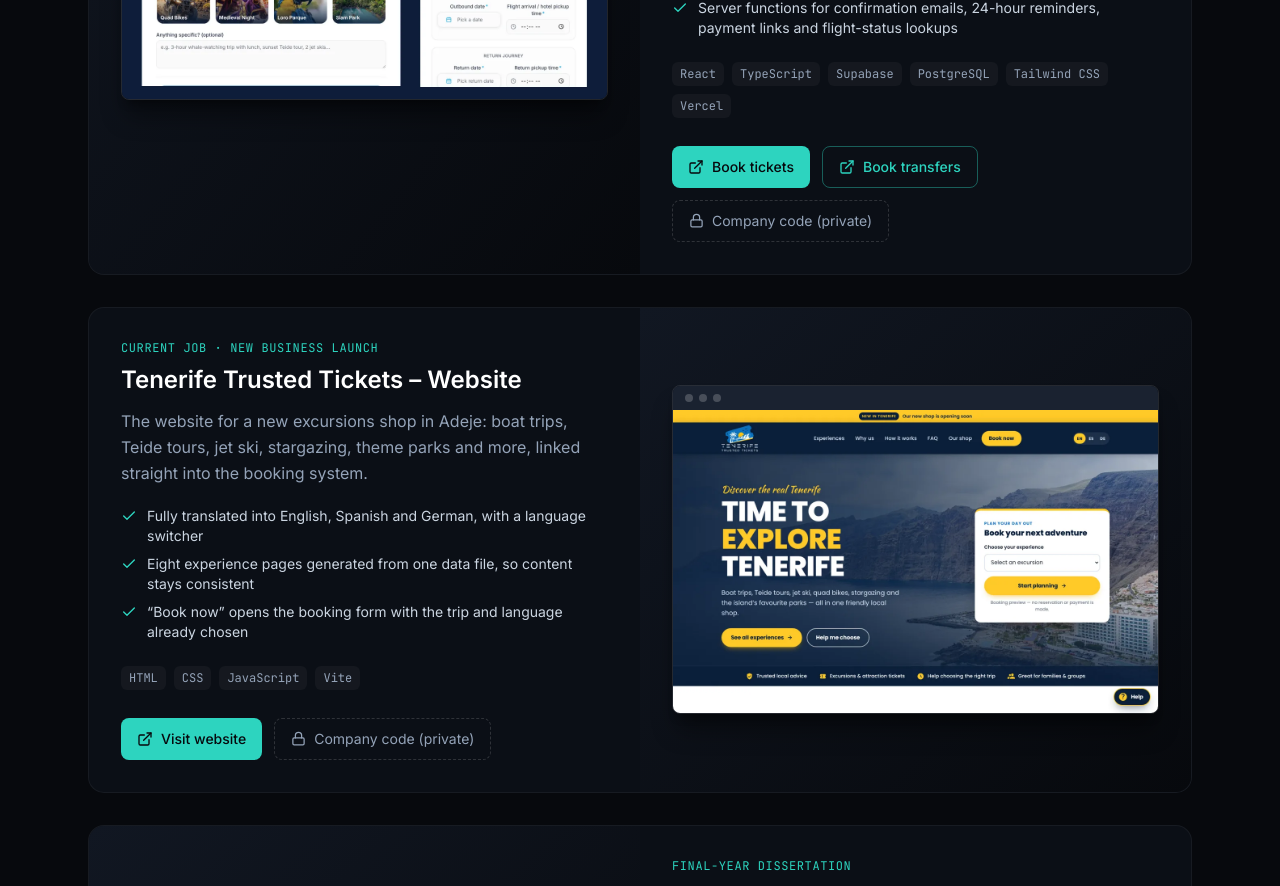
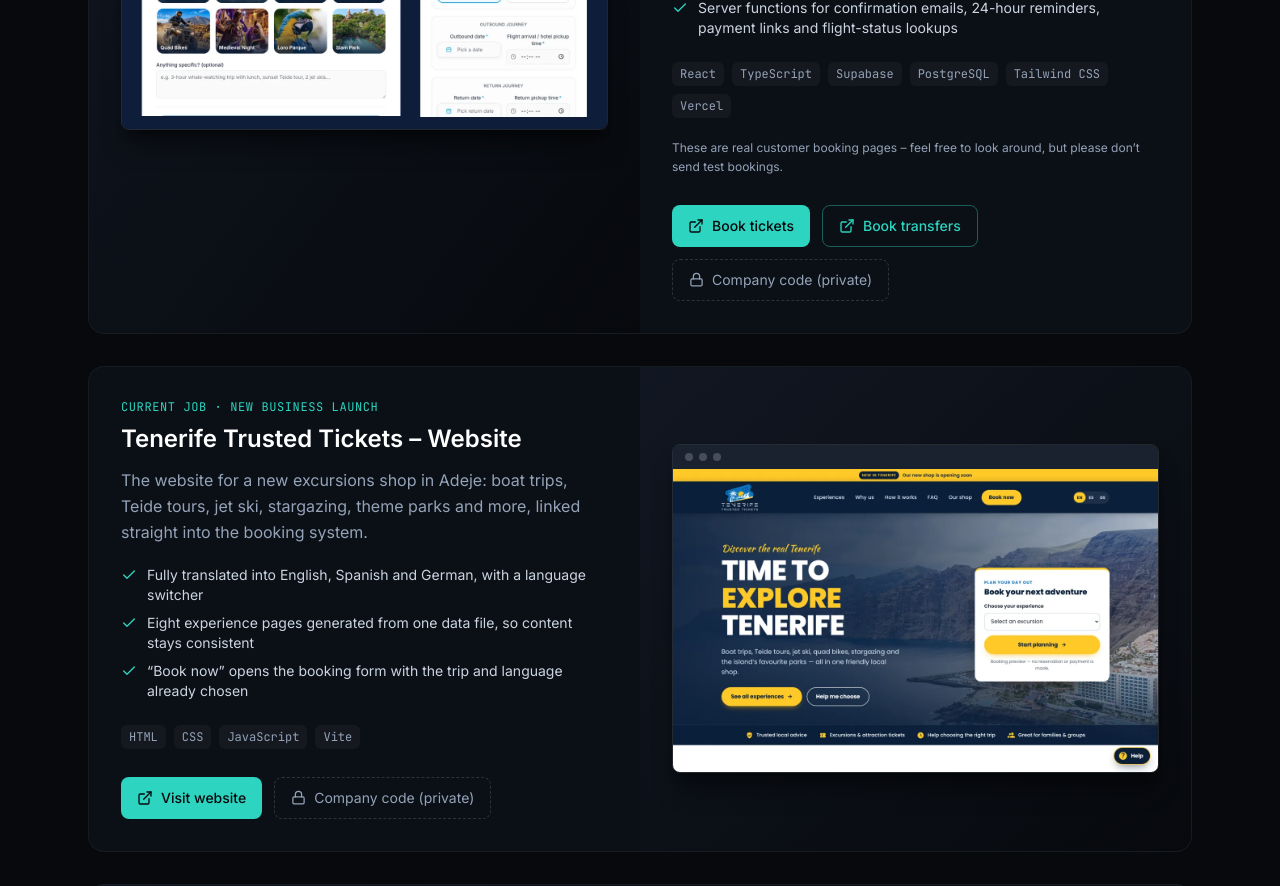
Before and after one commit to AlexRajdhami/portfolio, a React (Vite) app: page / in a window 1280 px wide. Shown: the part 3020-3906 px from the top of the page. Built offline with nearby package versions, Linux system fonts and the light colour scheme.

Commit message:
Ask visitors not to send test bookings

```diff
--- a/src/components/Sections.tsx
+++ b/src/components/Sections.tsx
@@ -236,6 +236,7 @@ export function Projects() {
                     <li key={s} className="rounded-md bg-white/[0.04] px-2 py-1 font-mono text-xs text-slate-400">{s}</li>
                   ))}
                 </ul>
+                {p.note && <p className="mt-5 text-xs leading-relaxed text-slate-400">{p.note}</p>}
                 <div className="mt-auto flex flex-wrap gap-3 pt-7">
                   <a href={p.live} {...ext} className="inline-flex items-center gap-2 rounded-lg bg-accent px-4 py-2.5 text-sm font-medium text-ink-950 transition hover:bg-accent-soft">
                     <ExternalLink size={16} aria-hidden /> {p.liveLabel ?? 'Live demo'}
--- a/src/data.ts
+++ b/src/data.ts
@@ -20,6 +20,7 @@ export type Project = {
   live: string;
   extra?: { label: string; href: string }[];
   code?: string;
+  note?: string;
 };
 
 export const PROJECTS: Project[] = [
@@ -40,6 +41,7 @@ export const PROJECTS: Project[] = [
     liveLabel: 'Book tickets',
     live: 'https://book.tenerifetrustedtickets.com/',
     extra: [{ label: 'Book transfers', href: 'https://book.tenerifetrustedtransfers.com/' }],
+    note: 'These are real customer booking pages – feel free to look around, but please don’t send test bookings.',
   },
   {
     title: 'Tenerife Trusted Tickets – Website',
```
